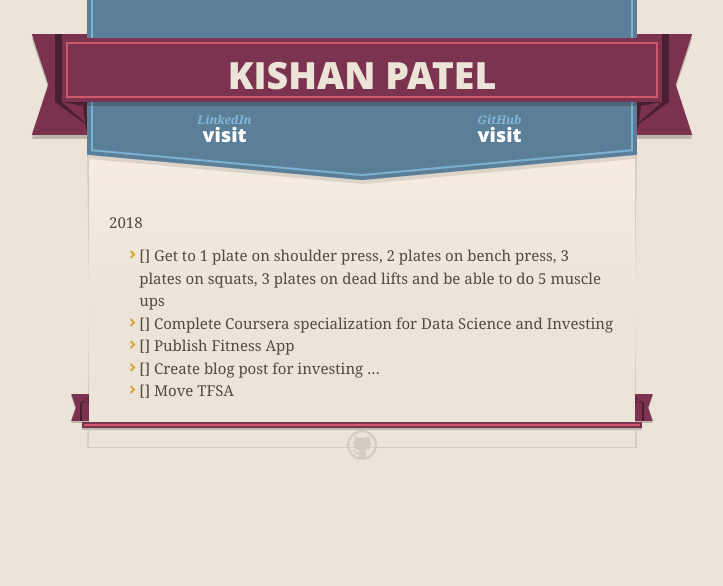
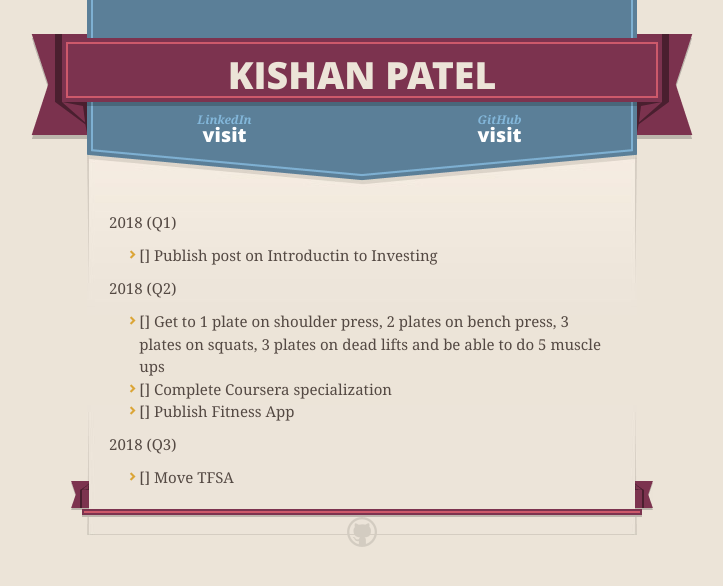
Before and after one commit to kishan-patel/kishan-patel.github.io, a Jekyll site: the page built from _posts/2018-03-09-goals.md, in a window 1280 px wide. Shown: the top 586 px of the page, without its empty margins (278-1001 px from the left). Built offline with Jekyll 4.4.1, drawn with Linux system fonts in a browser that asks for light colours; nearby versions of some CDN libraries.

Commit message:
Update post on goals

```diff
--- a/_posts/2018-03-09-goals.md
+++ b/_posts/2018-03-09-goals.md
@@ -4,11 +4,13 @@
 date:   2018-03-09
 categories: other
 ---
+2018 (Q1)
+* [] Publish post on Introductin to Investing
 
-2018
+2018 (Q2)
 * [] Get to 1 plate on shoulder press, 2 plates on bench press, 3 plates on squats, 3 plates on dead lifts and be able to do 5 muscle ups
-* [] Complete Coursera specialization for Data Science and Investing
+* [] Complete Coursera specialization
 * [] Publish Fitness App
-* [] Create blog post for investing
-...
+
+2018 (Q3)
 * [] Move TFSA
```
